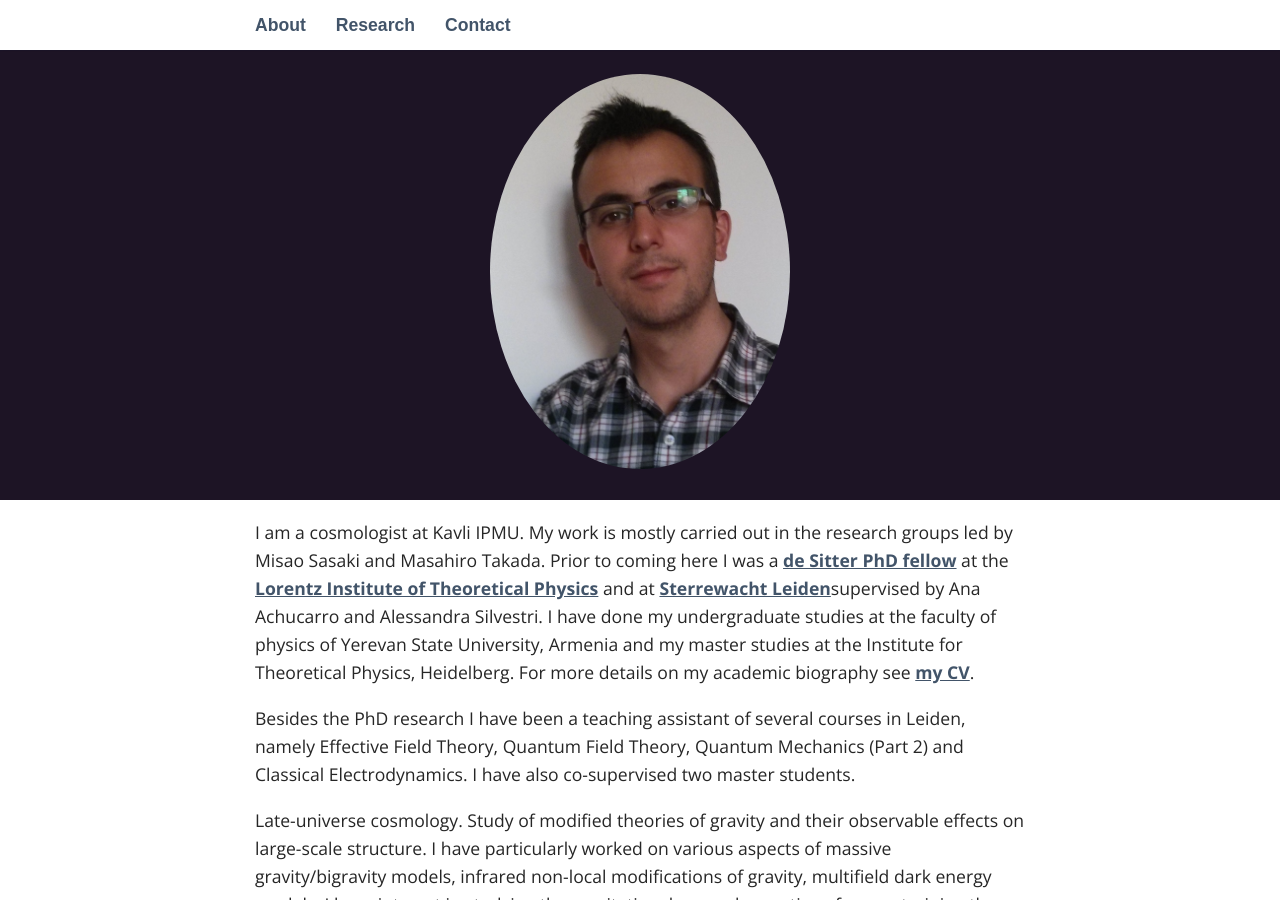
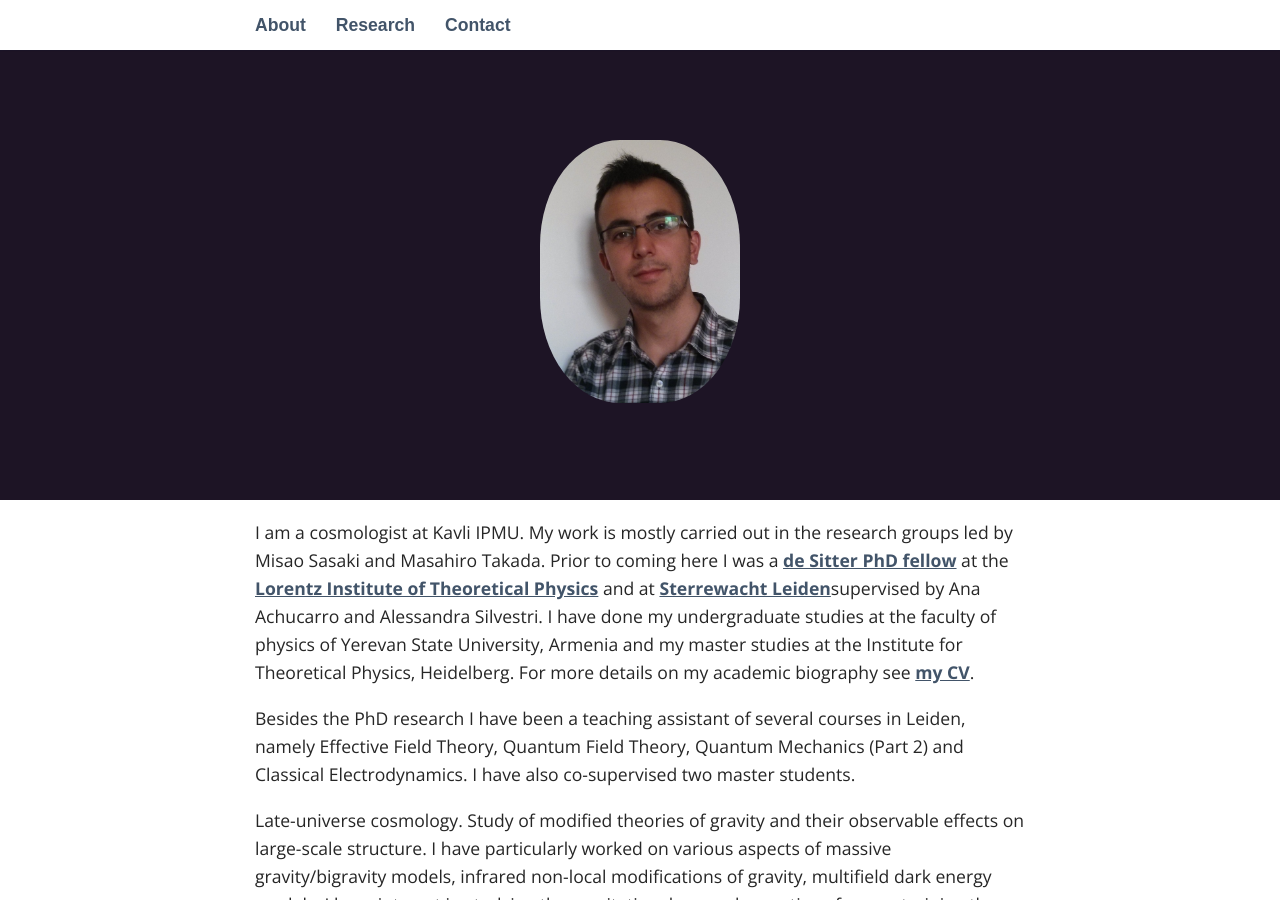
Before and after one commit to valerivardanyan/valerivardanyan.github.io, a Jekyll site: the page built from _pages/01_about.md, in a window 1280 px wide and 900 px high. Built offline with Jekyll 4.4.1, drawn with Linux system fonts in a browser that asks for light colours; some web fonts are replaced.

Commit message:
Some changes.

```diff
--- a/_includes/header_about.html
+++ b/_includes/header_about.html
@@ -14,13 +14,13 @@
 <meta name="viewport" content="width=device-width, initial-scale=1">
 <style>
 img {
-  border-radius: 50%;
+  border-radius: 40%;
 }
 </style>
 </head>
 
 <header>
 	<figure>
-		<img src="/files/Prof_Pic.jpg" style="width:300px">
+		<img src="/files/Prof_Pic.jpg" style="width:200px">
 	</figure>
 </header>
```
